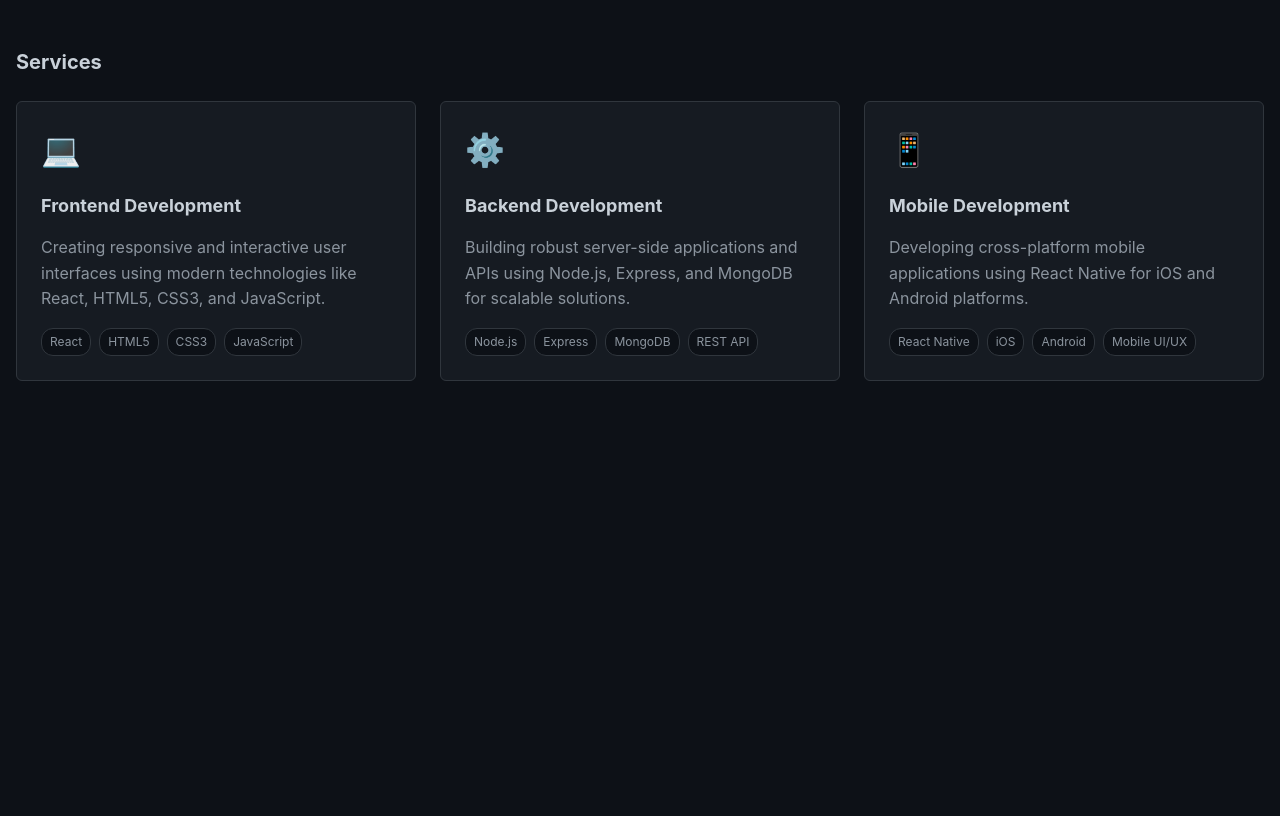
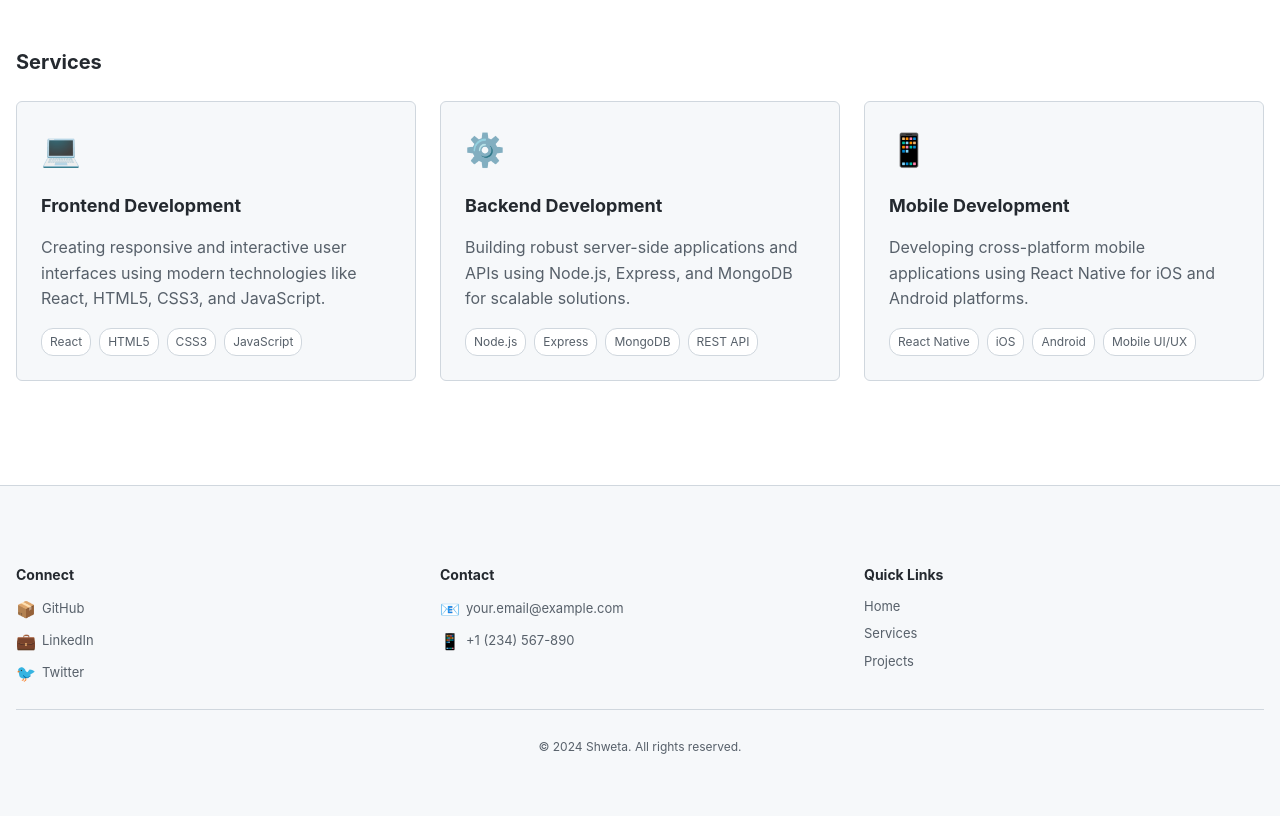
Before and after one commit to 2004shweta/2004shweta.github.io, a plain HTML site: page Portfolio/index.html in a window 1280 px wide. Shown: the part 599-1415 px from the top of the page. Before the commit the page ends 1052 px from the top, so only its background shows below. Drawn offline with Linux system fonts and the light colour scheme.

Commit message:
changing the ui

```diff
--- a/Portfolio/index.html
+++ b/Portfolio/index.html
@@ -128,5 +128,48 @@
             </div>
         </section> -->
     </div>
+
+    <footer class="footer">
+        <div class="container">
+            <div class="footer-content">
+                <div class="footer-section">
+                    <h3>Connect</h3>
+                    <div class="social-links">
+                        <a href="https://github.com/" target="_blank" rel="noopener noreferrer">
+                            <span class="social-icon">📦</span> GitHub
+                        </a>
+                        <a href="https://linkedin.com/" target="_blank" rel="noopener noreferrer">
+                            <span class="social-icon">💼</span> LinkedIn
+                        </a>
+                        <a href="https://twitter.com/" target="_blank" rel="noopener noreferrer">
+                            <span class="social-icon">🐦</span> Twitter
+                        </a>
+                    </div>
+                </div>
+                <div class="footer-section">
+                    <h3>Contact</h3>
+                    <div class="contact-info">
+                        <a href="mailto:your.email@example.com">
+                            <span class="contact-icon">📧</span> your.email@example.com
+                        </a>
+                        <a href="tel:+1234567890">
+                            <span class="contact-icon">📱</span> +1 (234) 567-890
+                        </a>
+                    </div>
+                </div>
+                <div class="footer-section">
+                    <h3>Quick Links</h3>
+                    <div class="quick-links">
+                        <a href="#home">Home</a>
+                        <a href="#services">Services</a>
+                        <a href="#projects">Projects</a>
+                    </div>
+                </div>
+            </div>
+            <div class="footer-bottom">
+                <p>&copy; 2024 Shweta. All rights reserved.</p>
+            </div>
+        </div>
+    </footer>
 </body>
 </html>
--- a/Portfolio/style.css
+++ b/Portfolio/style.css
@@ -1,14 +1,14 @@
 /* style.css */
 
-/* GitHub-like dark theme */
+/* GitHub-like light theme */
 :root {
-    --color-bg-primary: #0d1117;
-    --color-bg-secondary: #161b22;
-    --color-border: #30363d;
-    --color-text-primary: #c9d1d9;
-    --color-text-secondary: #8b949e;
-    --color-accent: #58a6ff;
-    --color-hover: #1f2937;
+    --color-bg-primary: #ffffff;
+    --color-bg-secondary: #f6f8fa;
+    --color-border: #d0d7de;
+    --color-text-primary: #24292f;
+    --color-text-secondary: #57606a;
+    --color-accent: #0969da;
+    --color-hover: #f3f4f6;
 }
 
 body {
@@ -339,3 +339,72 @@ nav a:hover {
         max-width: 100%;
     }
 }
+
+/* Footer Styles */
+.footer {
+    background-color: var(--color-bg-secondary);
+    border-top: 1px solid var(--color-border);
+    padding: 32px 0 16px;
+    margin-top: 32px;
+}
+
+.footer-content {
+    display: grid;
+    grid-template-columns: repeat(auto-fit, minmax(200px, 1fr));
+    gap: 24px;
+    margin-bottom: 24px;
+}
+
+.footer-section h3 {
+    color: var(--color-text-primary);
+    font-size: 14px;
+    margin-bottom: 12px;
+}
+
+.social-links, .contact-info, .quick-links {
+    display: flex;
+    flex-direction: column;
+    gap: 8px;
+}
+
+.social-links a, .contact-info a, .quick-links a {
+    color: var(--color-text-secondary);
+    text-decoration: none;
+    display: flex;
+    align-items: center;
+    gap: 6px;
+    transition: color 0.2s ease;
+    font-size: 13px;
+}
+
+.social-icon, .contact-icon {
+    font-size: 16px;
+}
+
+.footer-bottom {
+    border-top: 1px solid var(--color-border);
+    padding-top: 16px;
+    text-align: center;
+}
+
+.footer-bottom p {
+    color: var(--color-text-secondary);
+    font-size: 12px;
+}
+
+/* Update responsive design for footer */
+@media (max-width: 768px) {
+    .footer {
+        padding: 24px 0 12px;
+    }
+
+    .footer-content {
+        grid-template-columns: 1fr;
+        text-align: center;
+        gap: 20px;
+    }
+
+    .social-links, .contact-info, .quick-links {
+        align-items: center;
+    }
+}
```
